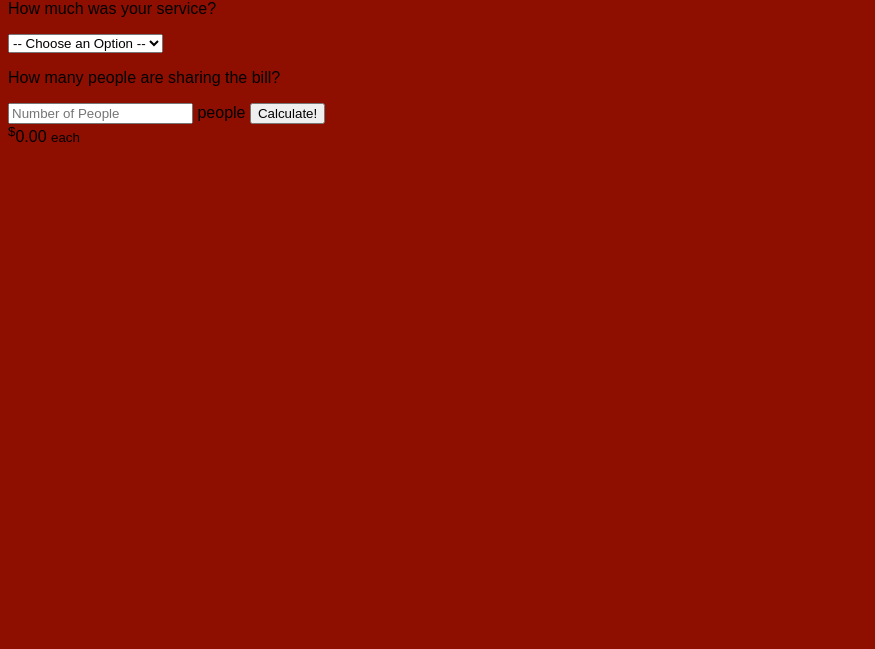
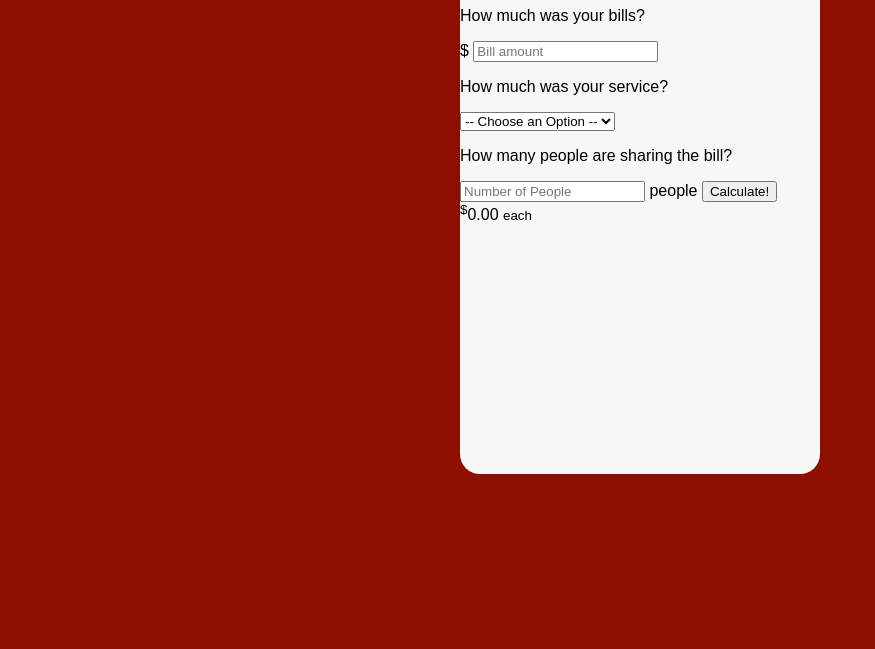
Before and after one commit to abuyako/JavaScript-Scenarios, a plain HTML site: page SimpleCalculator/index.html in a window 1280 px wide. Shown: the part 151-800 px from the top of the page, without its empty margins (0-875 px from the left). Drawn offline with Linux system fonts and the light colour scheme; a script that the page names is missing.

Commit message:
Style the container

```diff
--- a/SimpleCalculator/style.css
+++ b/SimpleCalculator/style.css
@@ -2,3 +2,11 @@ body {
     font-family: sans-serif;
     background: #8e0e00;
 }
+#container {
+    height: 525px;
+    width: 360px;
+    margin: 100px auto;
+    background: #f7f7f7;
+    box-shadow: 0 0 3px rgba(0, 0, 0, 0.1);
+    border-radius: 20px;
+}
```
